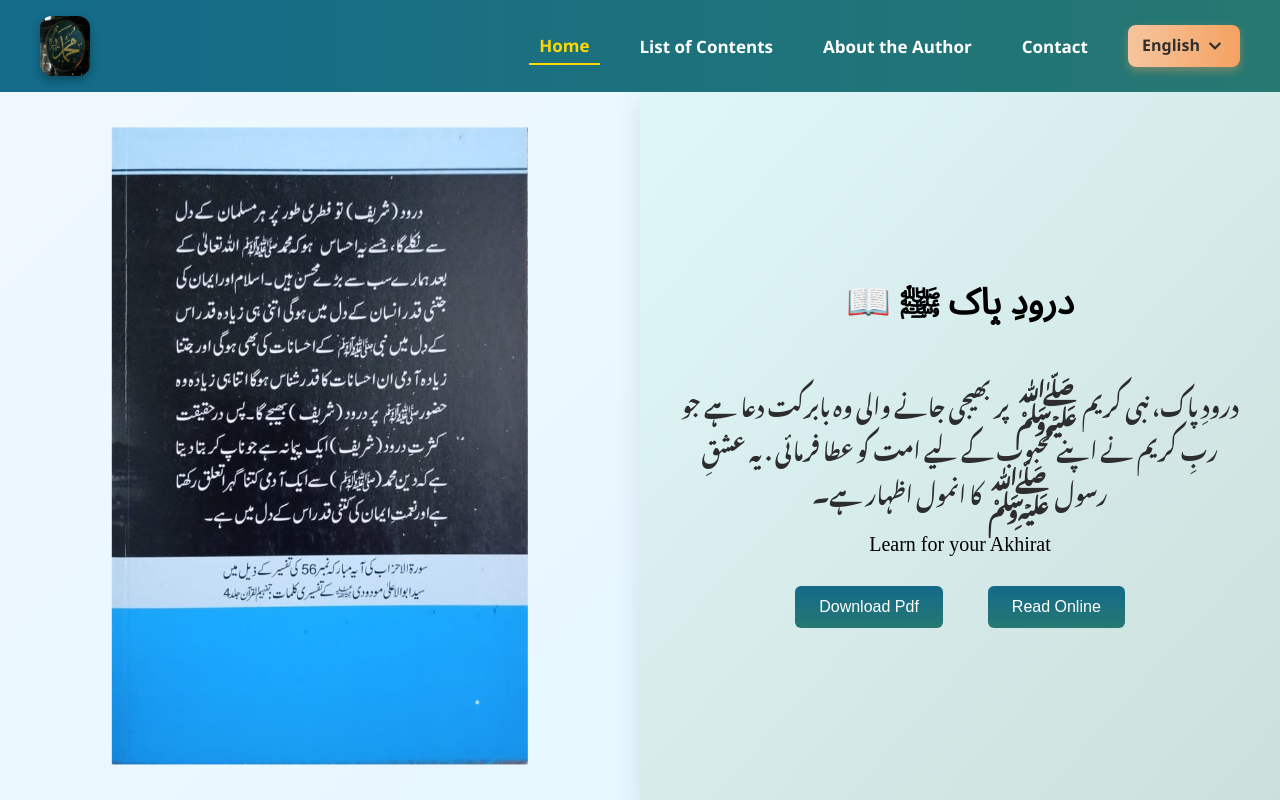
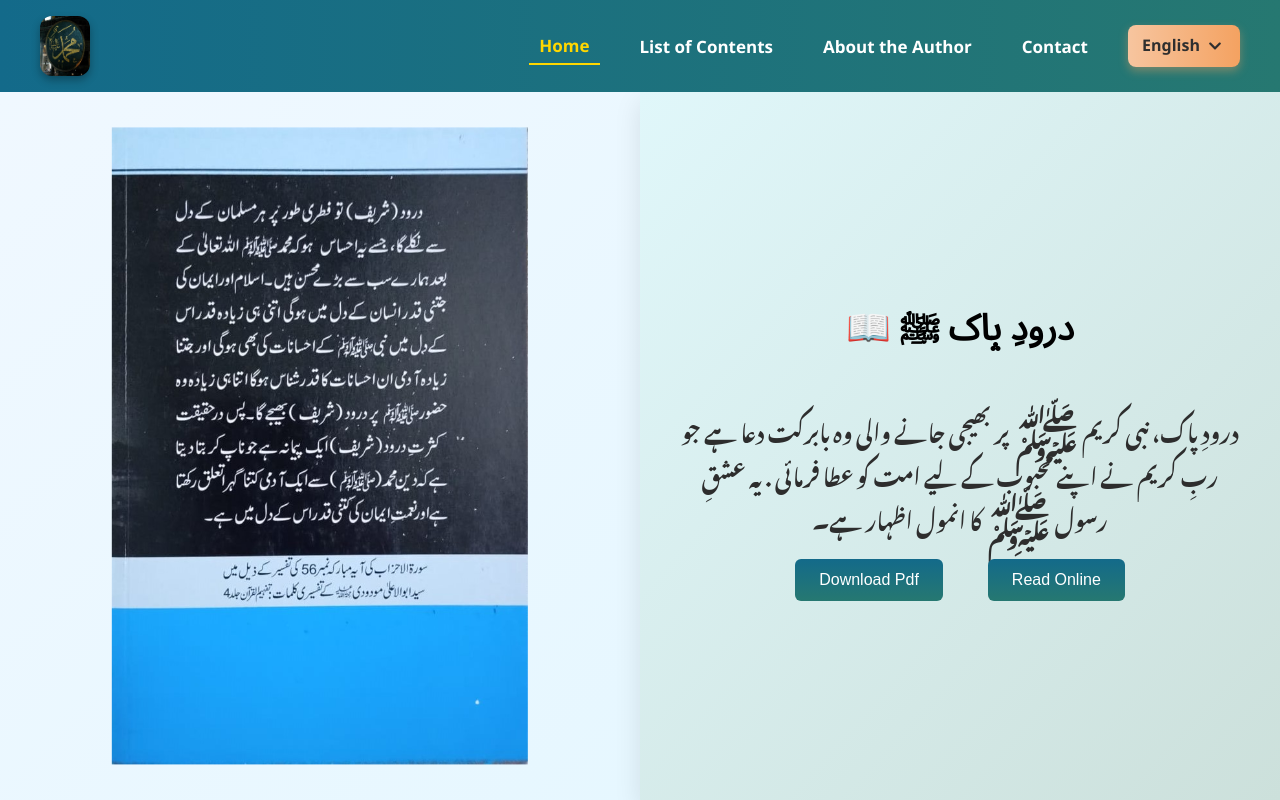
Before and after one commit to UsamaShahid01/Darood-Book, a React (Vite) app: page / in a window 1280 px wide. Built offline with nearby package versions, Linux system fonts and the light colour scheme; a web font is replaced by a local one.

Commit message:
commented learn for your akhirat

```diff
--- a/src/Components/Home/Home.jsx
+++ b/src/Components/Home/Home.jsx
@@ -45,7 +45,7 @@ const Home = () => {
         <p className="darood-line">
           درودِ پاک، نبی کریم <strong>ﷺ</strong> پر بھیجی جانے والی وہ بابرکت دعا ہے جو ربِ کریم نے اپنے محبوب کے لیے امت کو عطا فرمائی . یہ عشقِ رسول <strong>ﷺ</strong> کا انمول اظہار ہے۔
         </p>
-        <p className="subtitle">Learn for your Akhirat</p>
+        {/* <p className="subtitle">Learn for your Akhirat</p> */}
         <div className="download-readonline-button">
           <button className="button-pulse-button" onClick={handleDownload}>
             Download Pdf
```
Also changed, not shown: 1 other file (tests, documents, lock files or other folders).
